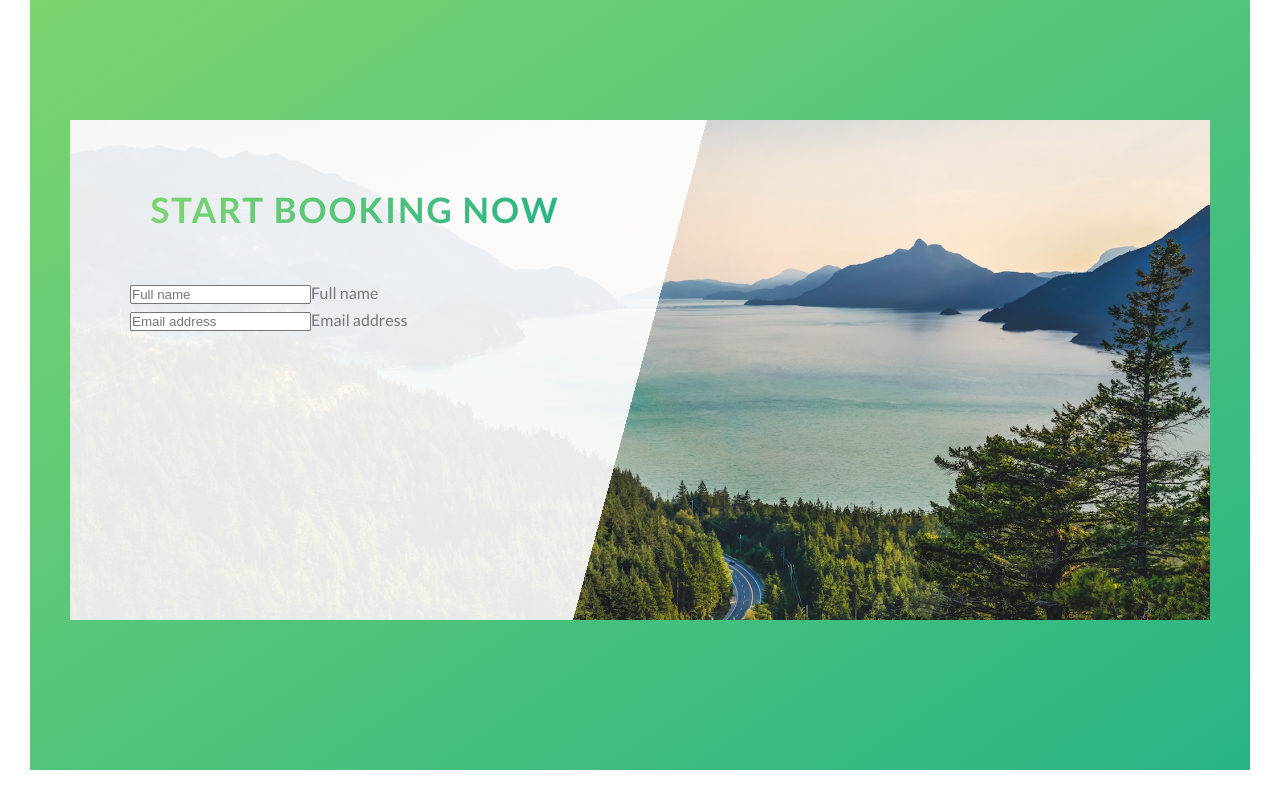
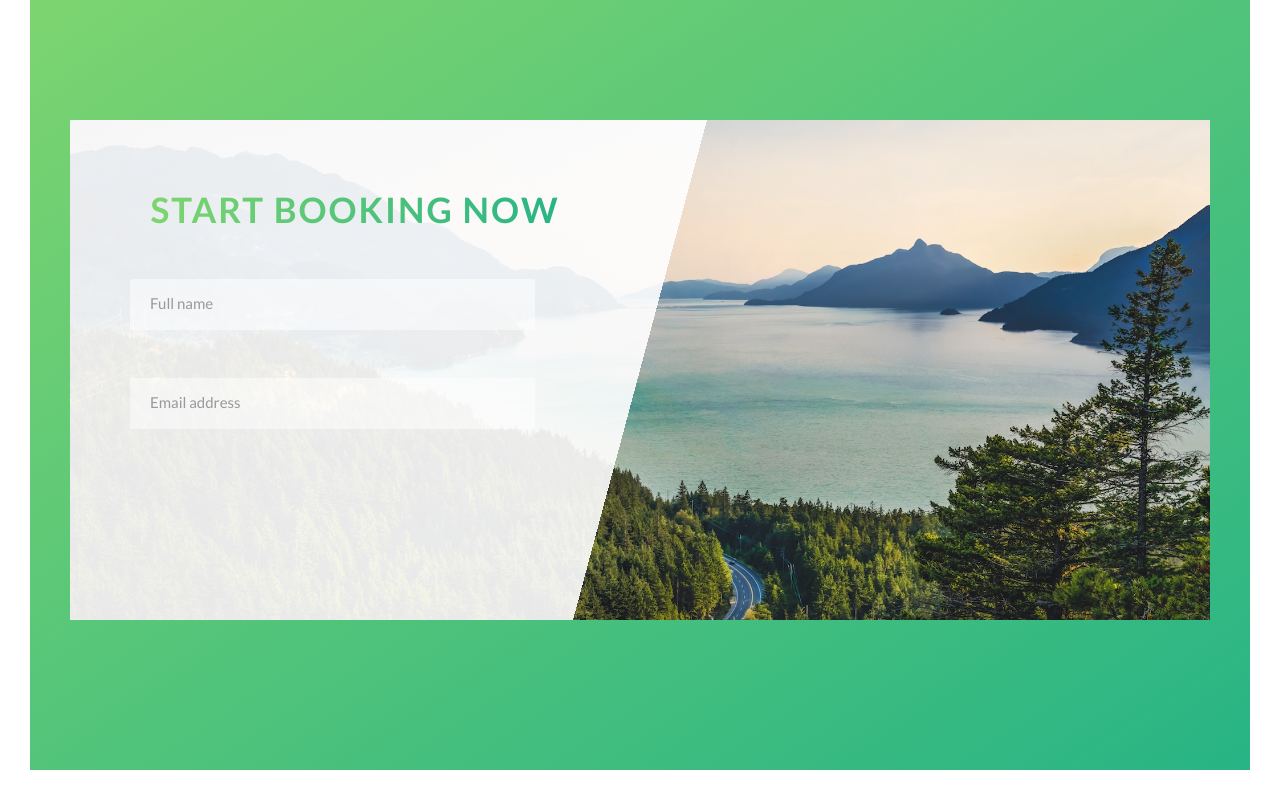
Before and after one commit to thomashzhu/advanced-css-course, a React (Create React App) app in the folder natours/: page / in a window 1280 px wide. Shown: the part 4596-5396 px from the top of the page. Built offline with nearby package versions, Linux system fonts and the light colour scheme.

Commit message:
[natours] Animate input fields

```diff
--- a/natours/src/components/BookingForm.tsx
+++ b/natours/src/components/BookingForm.tsx
@@ -2,8 +2,8 @@
 import { jsx, css } from '@emotion/core'
 import React from 'react';
 
-import { marginBottom } from '../res/styles';
 import { HeadingSecondary } from './HeadingSecondary';
+import { InputField } from './InputField';
 
 interface Props {
 
@@ -19,29 +19,21 @@ export const BookingForm: React.FC<Props> = () => (
         Start booking now
       </HeadingSecondary>
 
-      <div css={styles.group}>
-        <input
+      <InputField
         id="name"
+        label="Full name"
         placeholder="Full name"
         required
         type="text"
       />
-        <label htmlFor="name">
-          Full name
-        </label>
-      </div>
 
-      <div css={styles.group}>
-        <input
+      <InputField
         id="email"
+        label="Email address"
         placeholder="Email address"
         required
         type="email"
       />
-        <label htmlFor="email">
-          Email address
-        </label>
-      </div>
     </form>
   </div>
 );
@@ -54,7 +46,4 @@ const styles = {
   form: css`
 
   `,
-  group: css`
-
-  `,
 };
--- /dev/null
+++ b/natours/src/components/InputField.tsx
@@ -0,0 +1,77 @@
+/** @jsx jsx */
+import { jsx, css } from '@emotion/core'
+import React from 'react';
+
+import { colors } from '../res/colors';
+import { rgba } from '../utils/rgba';
+
+interface Props extends React.HTMLProps<HTMLInputElement> {
+  id: string;
+  label: string;
+}
+
+export const InputField: React.FunctionComponent<Props> = ({
+  id, label, ...restProps
+}) => (
+  <div css={styles.container}>
+    <input
+      {...restProps}
+      css={styles.input}
+    />
+    <label
+      css={styles.label}
+      htmlFor={id}
+    >
+      {label}
+    </label>
+  </div>
+);
+
+const styles = {
+  container: css`
+    &:not(:last-child) {
+      margin-bottom: 2rem;
+    }
+
+    input:placeholder-shown + label {
+      opacity: 0;
+      transform: translateY(-4rem);
+      visibility: hidden;
+    }
+  `,
+  input: css`
+    background-color: ${rgba(colors.white, 0.5)};
+    border: none;
+    border-bottom: 3px solid transparent;
+    border-radius: 2px;
+    color: inherit;
+    display: block;
+    font-family: inherit;
+    font-size: 1.5rem;
+    padding: 1.5rem 2rem;
+    transition: all .3s;
+    width: 90%;
+
+    &:focus {
+      box-shadow: 0 1rem 2rem ${rgba(colors.black, 0.1)};
+      border-bottom: 3px solid ${colors.greenMedium};
+      outline: none;
+
+      &:invalid {
+        border-bottom: 3px solid ${colors.yellowDark};
+      }
+    }
+
+    &::-webkit-input-placeholder {
+      color: ${colors.grayDark2};
+    }
+  `,
+  label: css`
+    display: block;
+    font-size: 1.2rem;
+    font-weight: 700;
+    margin-left: 2rem;
+    margin-top: .7rem;
+    transition: all .3s;
+  `,
+};
--- a/natours/src/res/colors.ts
+++ b/natours/src/res/colors.ts
@@ -5,6 +5,7 @@ export const colors = {
   grayLight1: '#f7f7f7',
   grayLight2: '#eeeeee',
   grayDark1: '#777777',
+  grayDark2: '#999999',
   greenDark: '#28b485',
   greenLight: '#7ed56f',
   greenMedium: '#55c57a',
```
Lines whose indentation alone changed are shown as unchanged.
